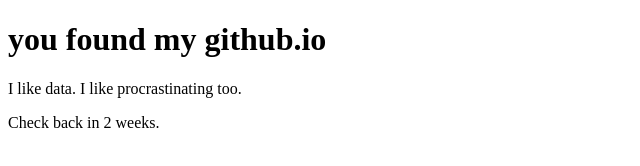
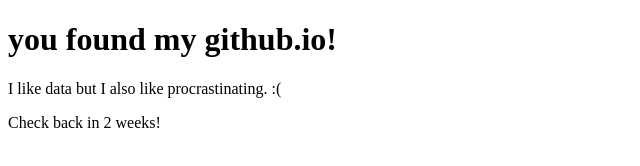
Before and after one commit to miaomiaoyu/miaomiaoyu.github.io, a plain HTML site: page index.html in a window 1280 px wide. Shown: the full height of the page, 0-640 px from the left. Drawn offline with Linux system fonts and the light colour scheme.

Commit message:
updated.

```diff
--- a/index.html
+++ b/index.html
@@ -1,8 +1,8 @@
 <!DOCTYPE html>
 <html>
 <body>
-<h1>you found my github.io</h1>
-<p>I like data. I like procrastinating too.</p>
-<p>Check back in 2 weeks.</p>
+<h1>you found my github.io!</h1>
+<p>I like data but I also like procrastinating. :(</p>
+<p>Check back in 2 weeks!</p>
 </body>
 </html>
```
